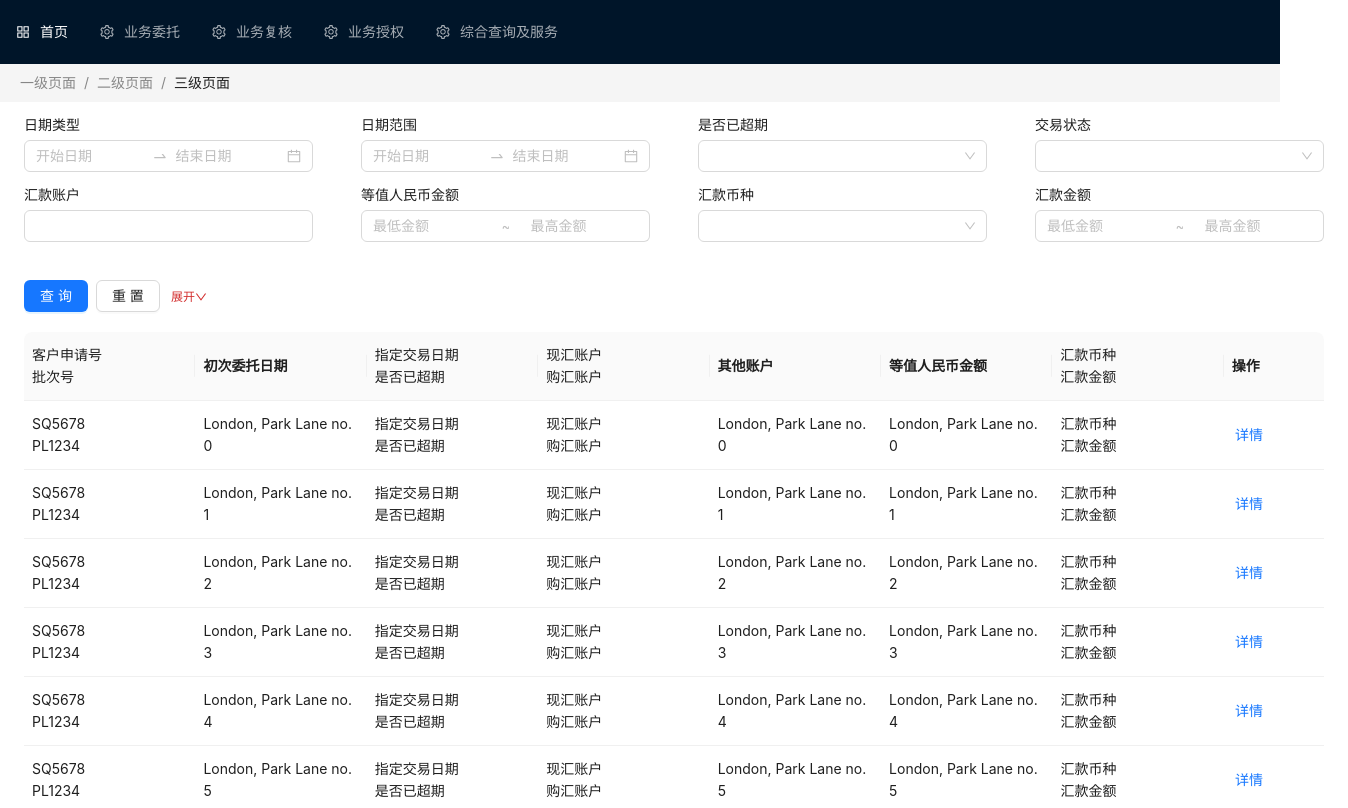
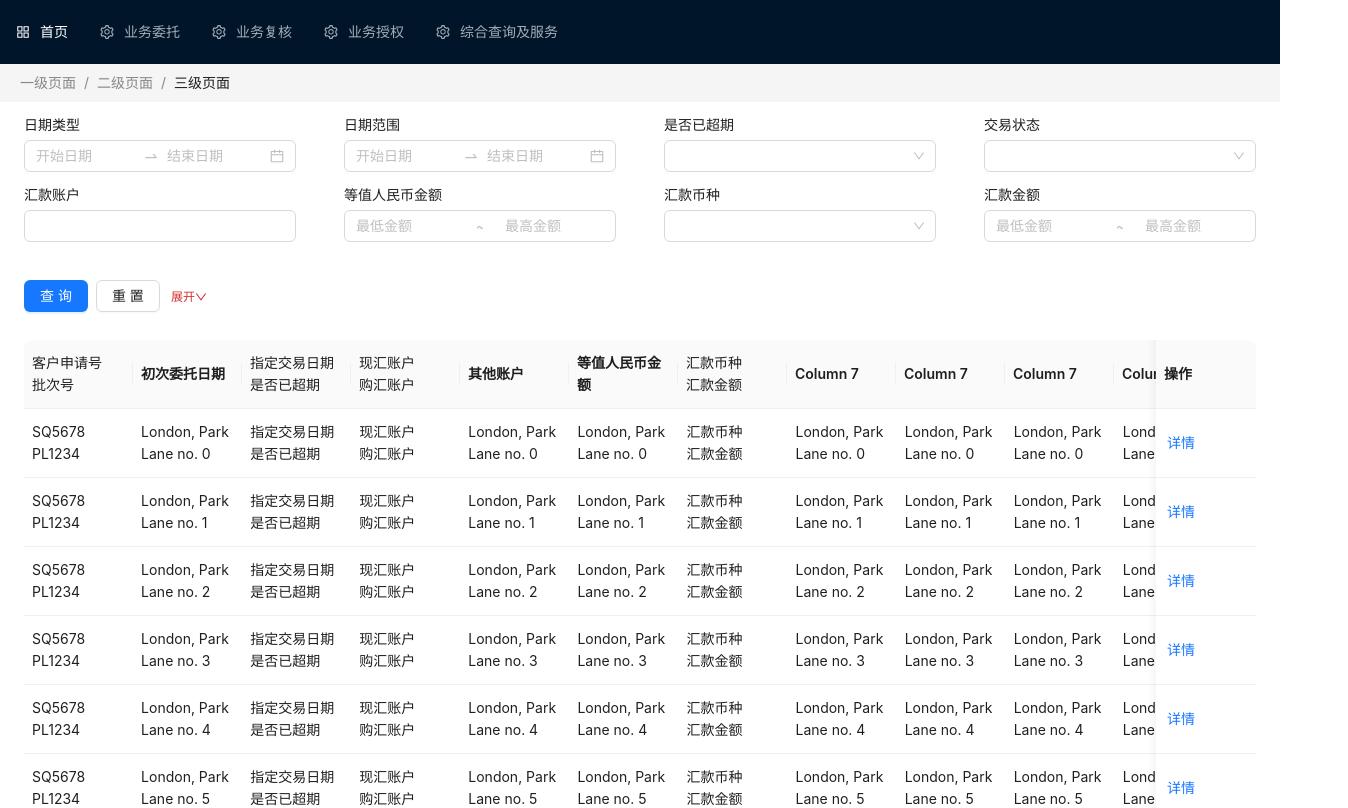
Before and after one commit to xingba-coder/cross-border-remittance, a Vue app: page /allSearch/index in a window 1280 px wide. Shown: the top 808 px of the page, 1348 px wide, since content can reach past the window. Built offline with nearby package versions, Linux system fonts and the light colour scheme.

Commit message:
<a-space direction="vertical"> 里面包裹表格组件，会使表格内容在表格内的左右滚动变为整个页面的左右滚动

```diff
--- a/src/views/businessDeal/singleRemit/savedList.vue
+++ b/src/views/businessDeal/singleRemit/savedList.vue
@@ -1,5 +1,6 @@
 
 <template>
+    <div class="container">
         <a-form :layout="'vertical'" :model="formState">
             <a-row :gutter="16">
                 <a-col :span="6">
@@ -39,16 +40,16 @@
                 </template>
             </template>
         </a-table>
-    <contextHolder />
+    </div>
 </template>
 <script lang="ts" setup>
 import { useRouter } from 'vue-router';
-import { computed, reactive, h } from 'vue';
+import { reactive, h } from 'vue';
 import type { UnwrapRef } from 'vue';
 import type { TableColumnsType } from 'ant-design-vue';
 import { Modal } from 'ant-design-vue';
 import { ExclamationCircleOutlined } from '@ant-design/icons-vue';
-const [modal, contextHolder] = Modal.useModal();
+const [modal] = Modal.useModal();
 
 const router = useRouter()
 
--- a/src/views/businessSearch/search/index.vue
+++ b/src/views/businessSearch/search/index.vue
@@ -1,7 +1,7 @@
 
 <template>
     <div class="container">
-        <a-space direction="vertical">
+        <!-- <a-space direction="vertical"> -->
             <a-form :layout="'vertical'" :model="formState">
                 <a-row :gutter="48">
                     <a-col :span="6">
@@ -141,7 +141,7 @@
                     </a-col>
                 </a-row>
             </a-form>
-            <a-table :columns="columns" :data-source="tableData" size="middle" :scroll="{ x: 1300, y: 1000 }">
+            <a-table :columns="columns" :data-source="tableData" size="middle" :scroll="{ x: 1300, y: 1000 }" style="margin-top: 8px;">
                 <template #headerCell="{ column }">
                     <template v-if="column.key === '1'">
                         <div>客户申请号</div>
@@ -182,18 +182,15 @@
                     </template>
                 </template>
             </a-table>
-        </a-space>
-        <contextHolder />
+        <!-- </a-space> -->
     </div>
 </template>
 <script lang="ts" setup>
 import { useRouter } from 'vue-router';
-import { computed, reactive, ref } from 'vue';
+import { reactive, ref } from 'vue';
 import type { UnwrapRef } from 'vue';
 import type { TableColumnsType } from 'ant-design-vue';
-import { Modal } from 'ant-design-vue';
 import { UpOutlined,DownOutlined } from '@ant-design/icons-vue';
-const [modal, contextHolder] = Modal.useModal();
 
 const expand = ref(false)
 
@@ -214,13 +211,17 @@ const formState: UnwrapRef<FormState> = reactive({
 });
 
 const columns: TableColumnsType = [
-    { title: '', dataIndex: 'address', key: '1' },
+    { title: '', dataIndex: 'address', key: '1'},
     { title: '初次委托日期', dataIndex: 'address', key: '2' },
     { title: 'Column 3', dataIndex: 'address', key: '3' },
     { title: 'Column 4', dataIndex: 'address', key: '4' },
     { title: '其他账户', dataIndex: 'address', key: '5' },
     { title: '等值人民币金额', dataIndex: 'address', key: '6' },
     { title: 'Column 7', dataIndex: 'address', key: '7' },
+    { title: 'Column 7', dataIndex: 'address', key: '8' },
+    { title: 'Column 7', dataIndex: 'address', key: '9' },
+    { title: 'Column 7', dataIndex: 'address', key: '10' },
+    { title: 'Column 7', dataIndex: 'address', key: '11' },
     {
         title: '操作',
         key: 'operation',
```
Lines whose indentation alone changed are shown as unchanged.
